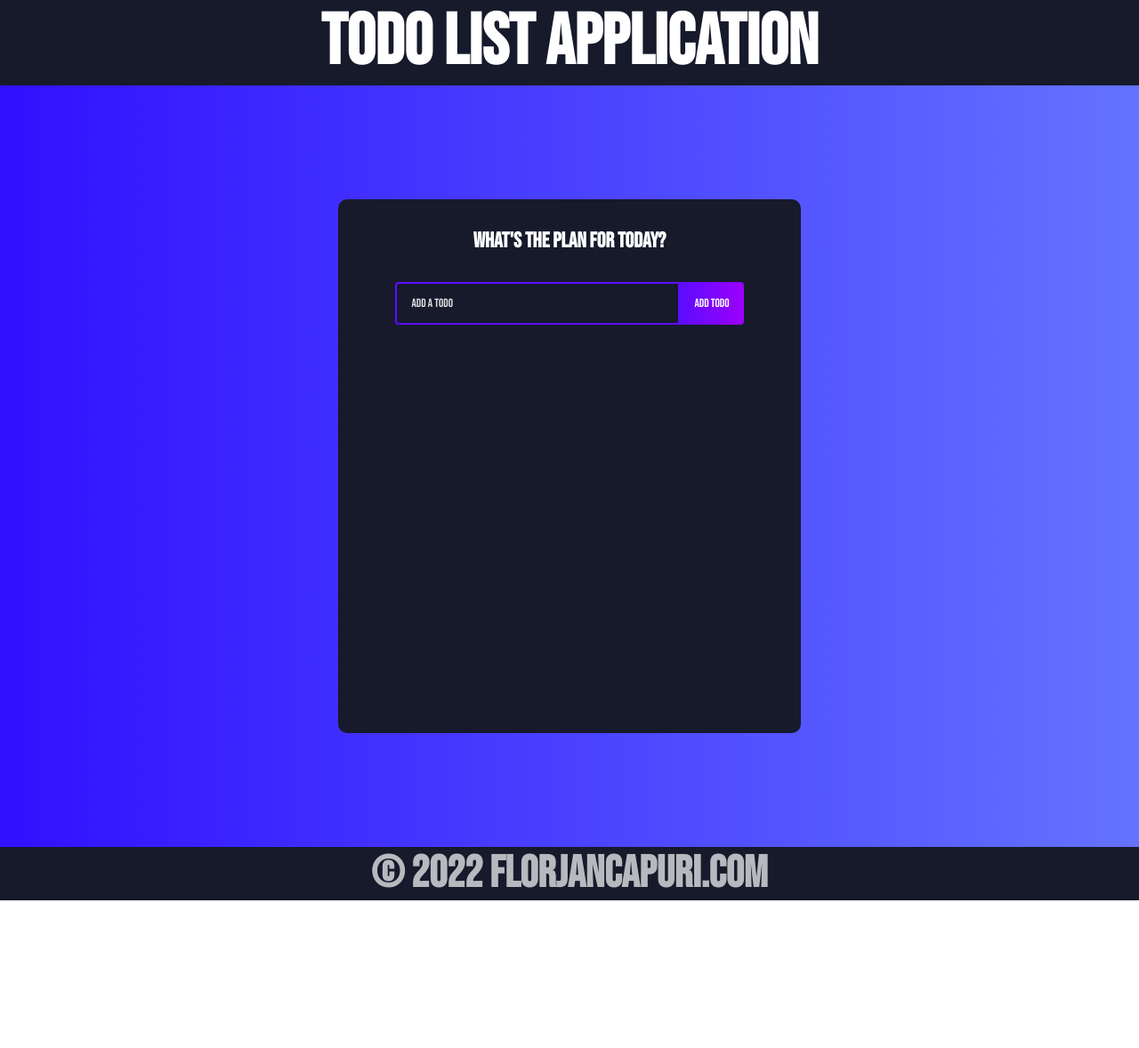
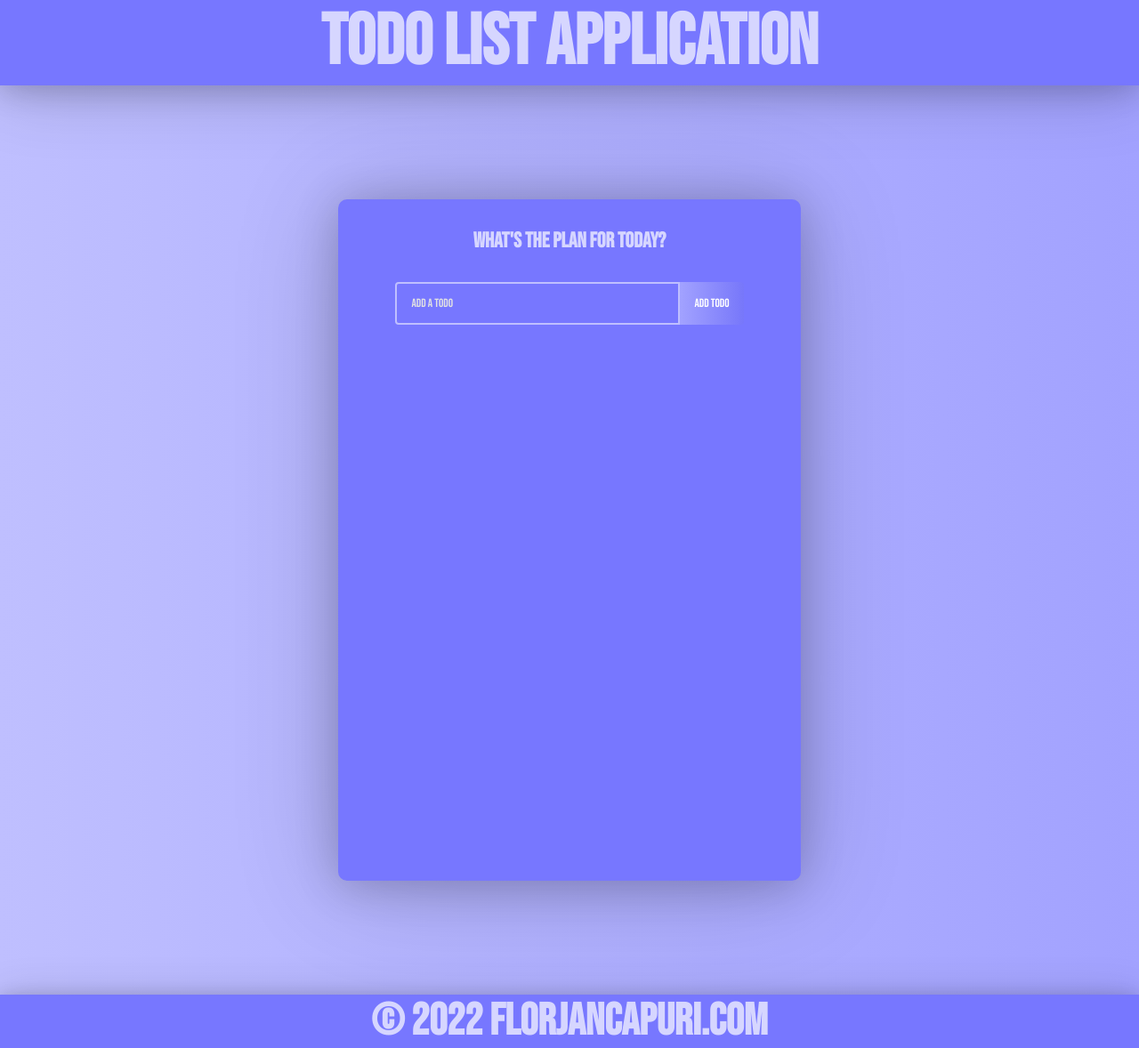
Before and after one commit to FlorjanCapuri/todo-list-app, a React (Create React App) app in the folder react-todo-list-app/: page / in a window 1280 px wide. Shown: the whole page at 89% size. Before the commit the page ends 1012 px from the top, so only its background shows below. Built offline with nearby package versions, Linux system fonts and the light colour scheme.

Commit message:
Version 1.5 Color Pallete Added for asthetic reasons Also Footer got a relative posisiton so on every device resolution stays in the bottom of our react application

```diff
--- a/react-todo-list-app/src/App.css
+++ b/react-todo-list-app/src/App.css
@@ -9,8 +9,8 @@
   body {
     background: linear-gradient(
       90deg,
-      rgba(48, 16, 255, 1) 0%,
-      rgba(100, 115, 255, 1) 100%
+      rgba(191, 191, 255, 1) 0%,
+      rgba(162, 162, 255, 1) 100%
     );
   }
   .todo-app {
@@ -19,39 +19,44 @@
     justify-content: flex-start;
     width: 520px;
     min-height: 600px;
-    background: #161a2b;
+    background: #7777FF;
     text-align: center;
     margin: 128px auto;
     border-radius: 10px;
     padding-bottom: 32px;
+    box-shadow: 0 4px 50px 0 rgba(0, 0, 0, 0.2), 0 6px 120px 0 rgba(0, 0, 0, 0.19);
+    min-height: calc(100vh - 34px);
   }
 
   .title {
-
-    background-color: #161a2b;
+    background-color: #7777FF;
     text-align: center;
+    box-shadow: 0 4px 35px 0 rgba(0, 0, 0, 0.2), 0 6px 80px 0 rgba(0, 0, 0, 0.19);
   }
 
   .footer {
-
-
-    background-color: #161a2b;
+    background-color: #7777FF;
     text-align: center;
+    box-shadow: 0 4px 20px 0 rgba(0, 0, 0, 0.2), 0 6px 50px 0 rgba(0, 0, 0, 0.19);
+    position:relative;
+    bottom: 0;
+    left: 0;
+    right: 0;
   }
 
   h1 {
     margin: 32px 0;
-    color: #fff;
+    color: #D6D6FF;
     font-size: 24px;
   }
 
   h2 {
-    color: #fff;
+    color: #D6D6FF;
     font-size: 80px;
   }
 
   h3 {
-    color: rgba(255, 255, 255, 0.694);
+    color: #D6D6FF;
     font-size: 50px;
   }
 
@@ -67,7 +72,7 @@
   .todo-input {
     padding: 14px 32px 14px 16px;
     border-radius: 4px 0 0 4px;
-    border: 2px solid #5d0cff;
+    border: 2px solid #BFBFFF;
     outline: none;
     width: 320px;
     background: transparent;
@@ -86,22 +91,22 @@
     outline: none;
     background: linear-gradient(
       90deg,
-      rgba(93, 12, 255, 1) 0%,
-      rgba(155, 0, 250, 1) 100%
+      rgba(162, 162, 255, 1) 0%,
+      rgba(119, 119, 250, 1) 100%
     );
     color: #fff;
     text-transform: capitalize;
   }
 
   .todo-input.edit {
-    border: 2px solid #149fff;
+    border: 2px solid #e2e2e2;
   }
 
   .todo-button.edit {
     background: linear-gradient(
       90deg,
-      rgba(20, 159, 255, 1) 0%,
-      rgba(17, 122, 255, 1) 100%
+      rgba(162, 162, 255, 1) 0%,
+      rgba(119, 119, 250, 1) 100%
     );
     padding: 16px 22px;
   }
@@ -120,8 +125,8 @@
     color: #fff;
     background: linear-gradient(
       90deg,
-      rgba(255, 118, 20, 1) 0%,
-      rgba(255, 84, 17, 1) 100%
+      rgba(100, 82, 236, 1) 0%,
+      rgba(167, 155, 242, 1) 100%
     );
 
     padding: 16px;
@@ -132,24 +137,24 @@
   .todo-row:nth-child(4n + 1) {
     background: linear-gradient(
       90deg,
-      rgba(93, 12, 255, 1) 0%,
-      rgba(155, 0, 250, 1) 100%
+      rgba(162, 149, 243, 1) 0%,
+      rgba(103, 85, 237, 1) 100%
     );
   }
 
   .todo-row:nth-child(4n + 2) {
     background: linear-gradient(
       90deg,
-      rgba(255, 12, 241, 1) 0%,
-      rgba(250, 0, 135, 1) 100%
+      rgba(130, 115, 240, 1) 0%,
+      rgba(149, 136, 243, 1) 100%
     );
   }
 
   .todo-row:nth-child(4n + 3) {
     background: linear-gradient(
       90deg,
-      rgba(20, 159, 255, 1) 0%,
-      rgba(17, 122, 255, 1) 100%
+      rgba(140, 126, 242, 1) 0%,
+      rgba(135, 121, 241, 1) 100%
     );
   }
 
```
